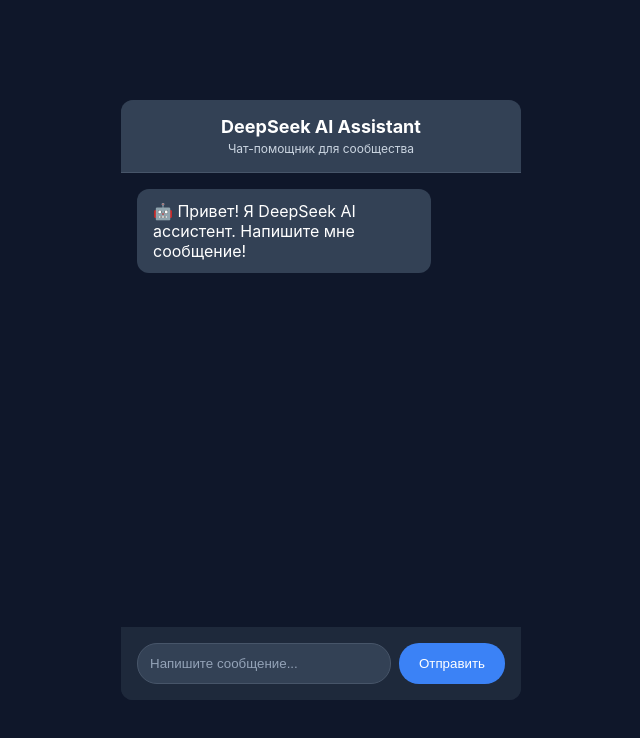
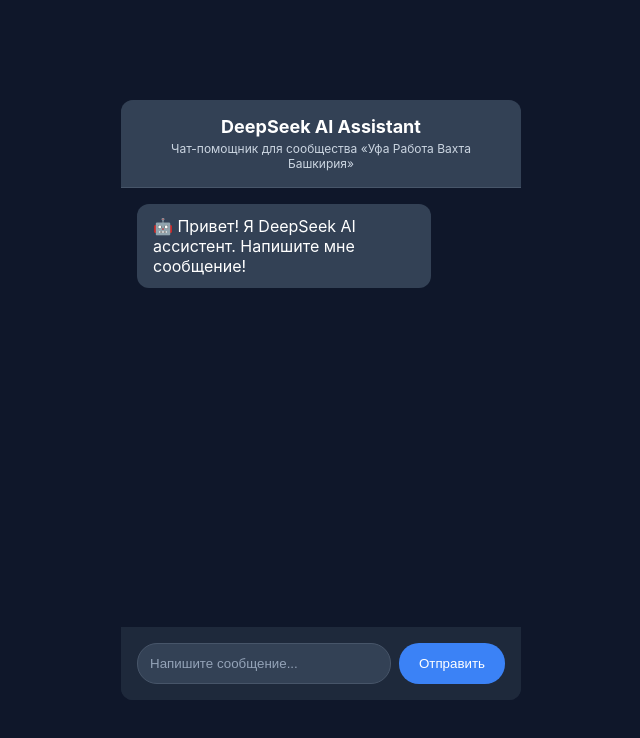
Before and after one commit to bakhti4oki-blip/deepseek-vk-widget, a website: page public/index.html in a window 1280 px wide. Shown: the whole page, without its empty margins (319-959 px from the left). Drawn offline with Linux system fonts and the light colour scheme.

Commit message:
Update index.html

```diff
--- a/public/index.html
+++ b/public/index.html
@@ -5,12 +5,14 @@
     <meta name="viewport" content="width=device-width, initial-scale=1.0">
     <title>DeepSeek AI Assistant</title>
     <link rel="stylesheet" href="style.css">
+    <!-- VK Bridge -->
+    <script src="https://unpkg.com/@vkontakte/vk-bridge/dist/browser.min.js"></script>
 </head>
 <body>
     <div id="app">
         <header>
             <h1>DeepSeek AI Assistant</h1>
-            <p>Чат-помощник для сообщества</p>
+            <p>Чат-помощник для сообщества «Уфа Работа Вахта Башкирия»</p>
         </header>
 
         <main id="messages"></main>
```
